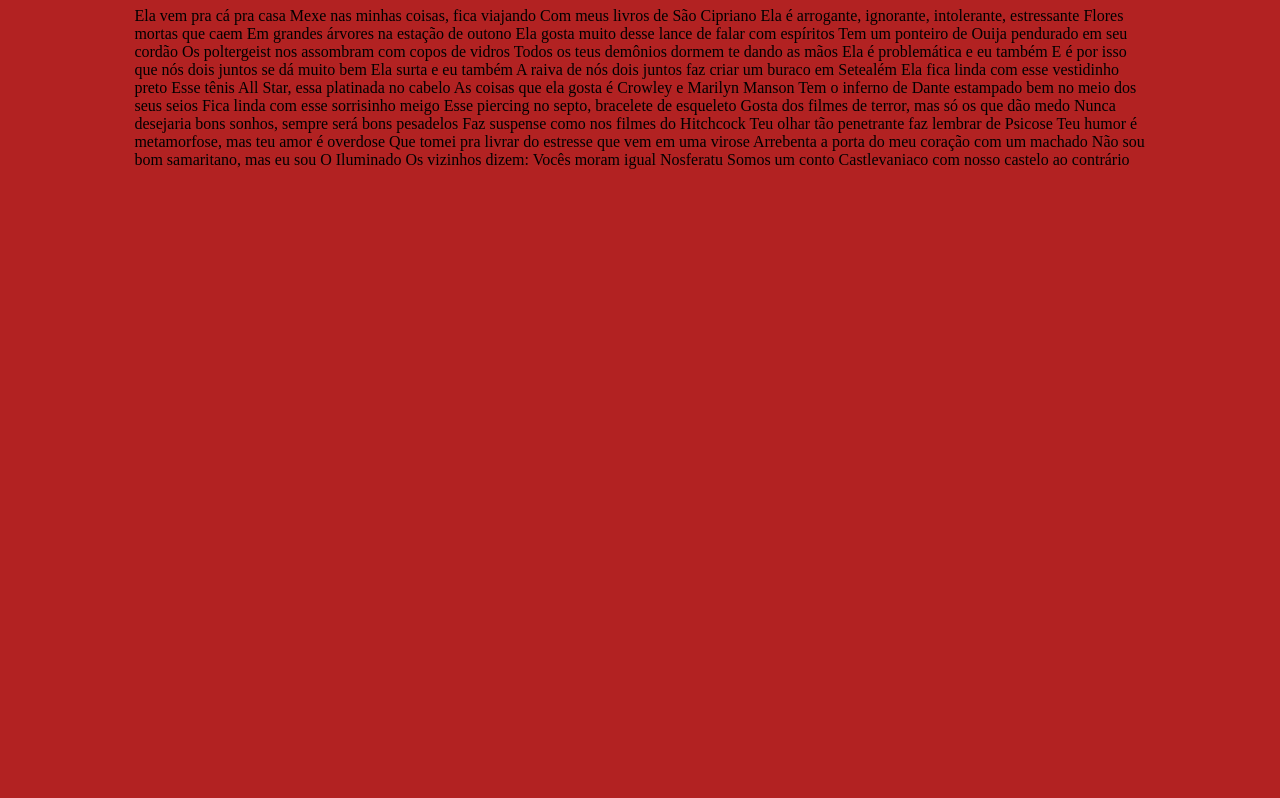
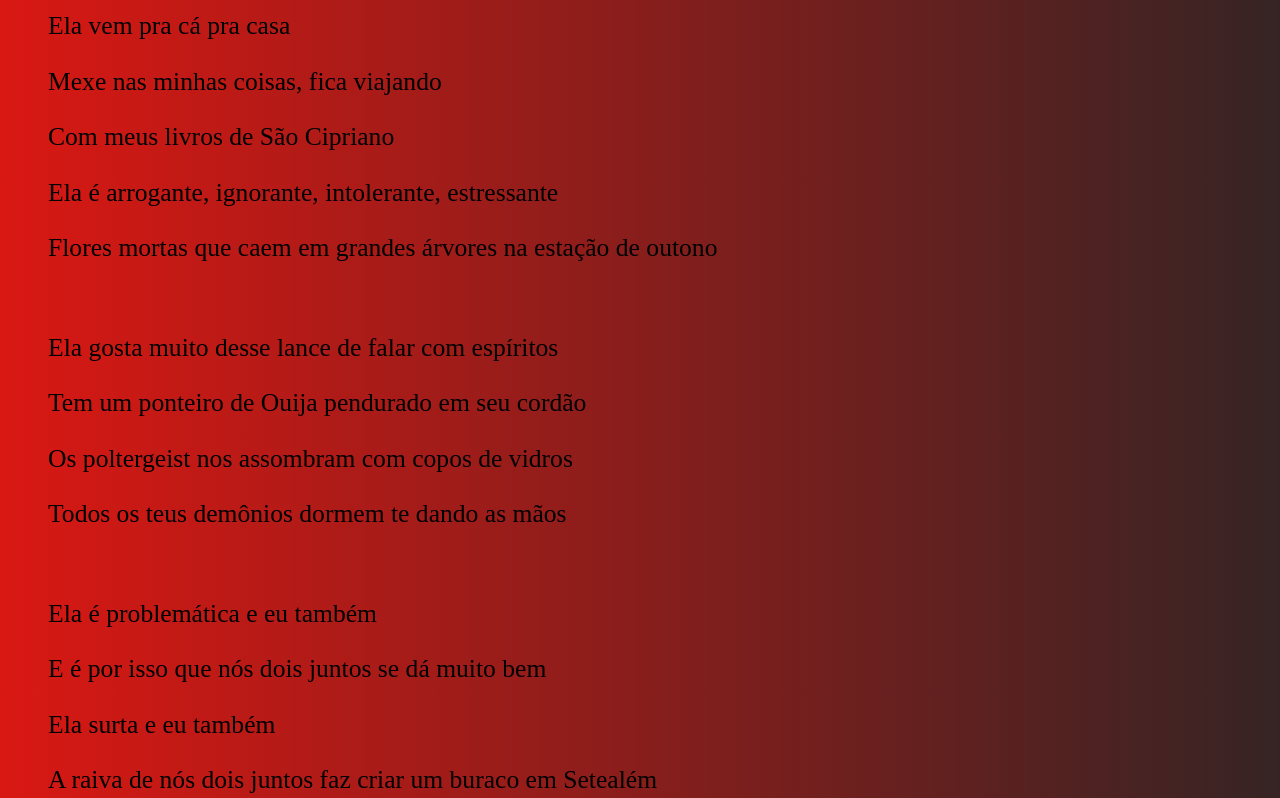
Before and after one commit to agathalouzada/sitekamai, a plain HTML site: page letras.html in a window 1280 px wide. Shown: the part 73-871 px from the top of the page. Before the commit the page ends 800 px from the top, so only its background shows below. Drawn offline with Linux system fonts and the light colour scheme; files that its build step writes are made by us from their sources.

Commit message:
VSCode 06/05

```diff
--- a/css/estilo.css
+++ b/css/estilo.css
@@ -25,3 +25,10 @@ p{
    text-indent: 40px;
 
 }
+.parag_letras > p{
+
+    font-size: 1em;
+}
+.fundo_letras{
+    background-image: linear-gradient(to right, rgba(236, 19, 12, 0.678) , rgb(54, 36, 36));
+}
--- a/letras.html
+++ b/letras.html
@@ -4,48 +4,47 @@
     <meta charset="UTF-8">
     <meta http-equiv="X-UA-Compatible" content="IE=edge">
     <meta name="viewport" content="width=device-width, initial-scale=1.0">
-    <link rel="stylesheet" href="estilo.css">
+    <link rel="stylesheet" href="css/estilo.css">
     <title>letras de musica</title>
 </head>
-<body>
-    <h1> morgana </h1>
+<body class="fundo_letras">
+    <h1>  MORGANA  </h1>
 
-    <div class="container">
-    Ela vem pra cá pra casa
-    Mexe nas minhas coisas, fica viajando
-    Com meus livros de São Cipriano
-    Ela é arrogante, ignorante, intolerante, estressante
-    Flores mortas que caem
-    Em grandes árvores na estação de outono
-    Ela gosta muito desse lance de falar com espíritos
-    Tem um ponteiro de Ouija pendurado em seu cordão
-    Os poltergeist nos assombram com copos de vidros
-    Todos os teus demônios dormem te dando as mãos
-
-    Ela é problemática e eu também
-    E é por isso que nós dois juntos se dá muito bem
-    Ela surta e eu também
-    A raiva de nós dois juntos faz criar um buraco em Setealém
-
-    Ela fica linda com esse vestidinho preto
-    Esse tênis All Star, essa platinada no cabelo
-    As coisas que ela gosta é Crowley e Marilyn Manson
-    Tem o inferno de Dante estampado bem no meio dos seus seios
-    Fica linda com esse sorrisinho meigo
-    Esse piercing no septo, bracelete de esqueleto
-    Gosta dos filmes de terror, mas só os que dão medo
-    Nunca desejaria bons sonhos, sempre será bons pesadelos
-
-    Faz suspense como nos filmes do Hitchcock
-    Teu olhar tão penetrante faz lembrar de Psicose
-    Teu humor é metamorfose, mas teu amor é overdose
-    Que tomei pra livrar do estresse que vem em uma virose
-    Arrebenta a porta do meu coração com um machado
-    Não sou bom samaritano, mas eu sou O Iluminado
-    Os vizinhos dizem: Vocês moram igual Nosferatu
-    Somos um conto Castlevaniaco com nosso castelo ao contrário
+    <div class="container_letra">
+    <p>Ela vem pra cá pra casa</p>
+    <p>Mexe nas minhas coisas, fica viajando</p>
+    <p>Com meus livros de São Cipriano</p>
+    <p>Ela é arrogante, ignorante, intolerante, estressante</p>
+    <p>Flores mortas que caem em grandes árvores na estação de outono</p>
+    <br>
+    <p>Ela gosta muito desse lance de falar com espíritos</p>
+    <p>Tem um ponteiro de Ouija pendurado em seu cordão</p>
+    <p>Os poltergeist nos assombram com copos de vidros</p>
+    <p>Todos os teus demônios dormem te dando as mãos</p>
+    <br>
+    <P>Ela é problemática e eu também</P>
+    <p>E é por isso que nós dois juntos se dá muito bem</p>
+    <p>Ela surta e eu também</p>
+    <p> A raiva de nós dois juntos faz criar um buraco em Setealém</p>
+    <br>
+    <P>Ela fica linda com esse vestidinho preto,esse tenis All Star,essa platinada no cabelo</P>
+    <p>As coisas que ela gosta é Crowley e Marilyn Manson</p>
+    <p>Tem o inferno de Dante estampado bem no meio dos seus seios</p>
+    <p>Fica linda com esse sorrisinho meigo esse piercing no septo,bracelete de esqueleto</p>
+    <p>Gosta dos filmes de terror, mas só os que dão medo</p>
+    <p>Nunca desejaria bons sonhos, sempre será bons pesadelos</p>
+    <br>
+    <p>Faz suspense como nos filmes do Hitchcock</p>
+    <p>Teu humor é metamorfose, mas teu amor é overdose</p>
+    <p>Teu olhar tão penetrante faz lembrar de Psicose</p>
+    <p>Teu humor é metamorfose, mas teu amor é overdose</p>
+    <p>Que tomei pra livrar do estresse que vem em uma virose</p>
+    <p>Arrebenta a porta do meu coração com um machado</p>
+    <p>Não sou bom samaritano, mas eu sou O Iluminado</p>
+    <p>Os vizinhos dizem: Vocês moram igual Nosferatu</p>
+    <p>Somos um conto Castlevaniaco com nosso castelo ao contrário</p>
 
     </div>
-
+    <a href="index.html"><div><p class="botao">HOME</p></div></a>
 </body>
 </html>
```
Also changed, not shown: index.html (+1 -1 lines), img/img3.jpg (renamed from img3.jpg).
